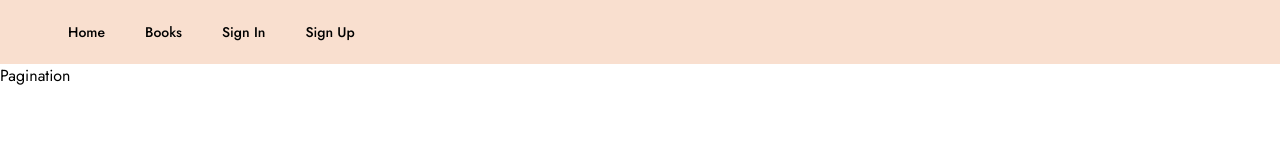
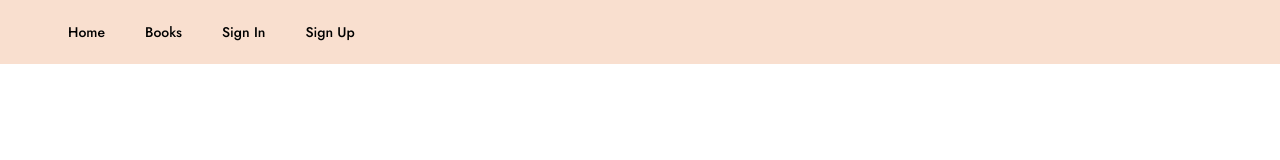
Before and after one commit to ARJ2160/Hacksprint_PS2_Bit-by-Bit, a Next.js app: page /components/Pagination in a window 1280 px wide. Shown: the top 160 px of the page. Built offline with nearby package versions, Linux system fonts and the light colour scheme.

Commit message:
Minor change

```diff
--- a/pages/components/Pagination.tsx
+++ b/pages/components/Pagination.tsx
@@ -96,7 +96,7 @@
 import React from 'react';
 
 const Pagination = () => {
-  return <div>Pagination</div>;
+  return <div></div>;
 };
 
 export default Pagination;
```
